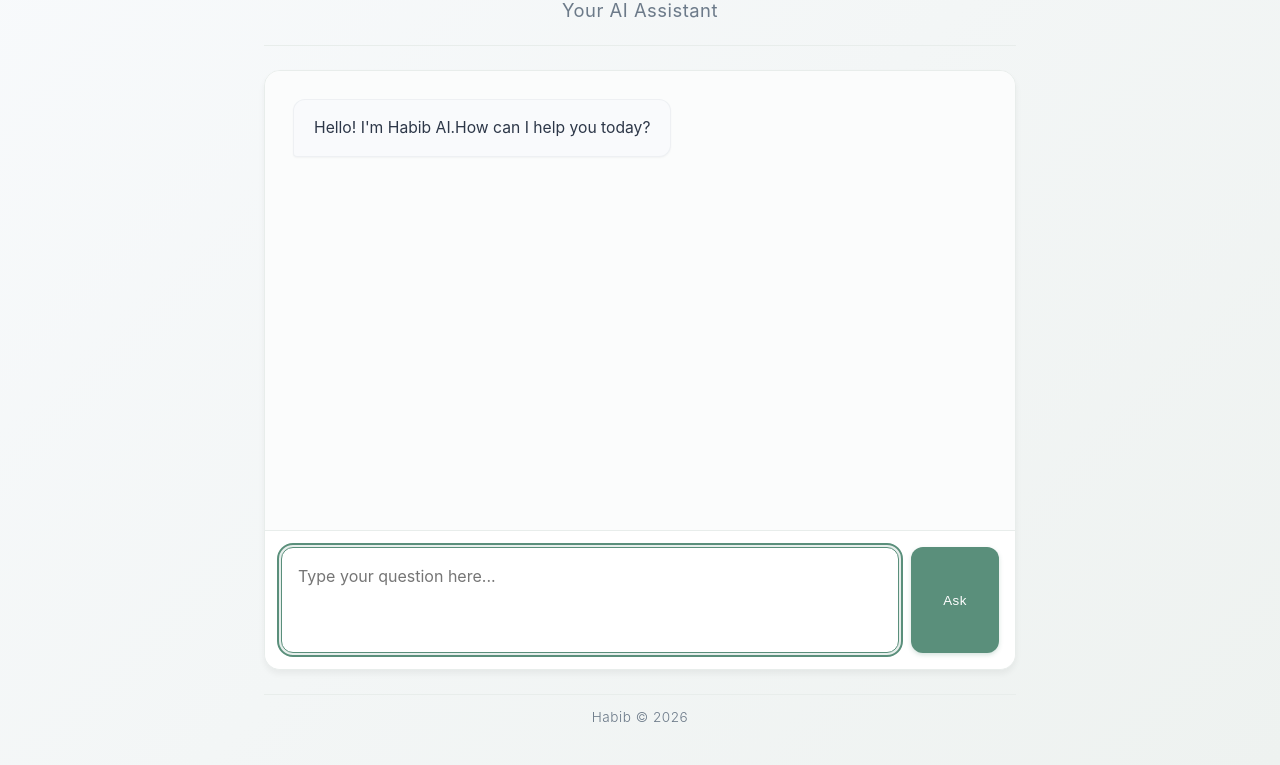
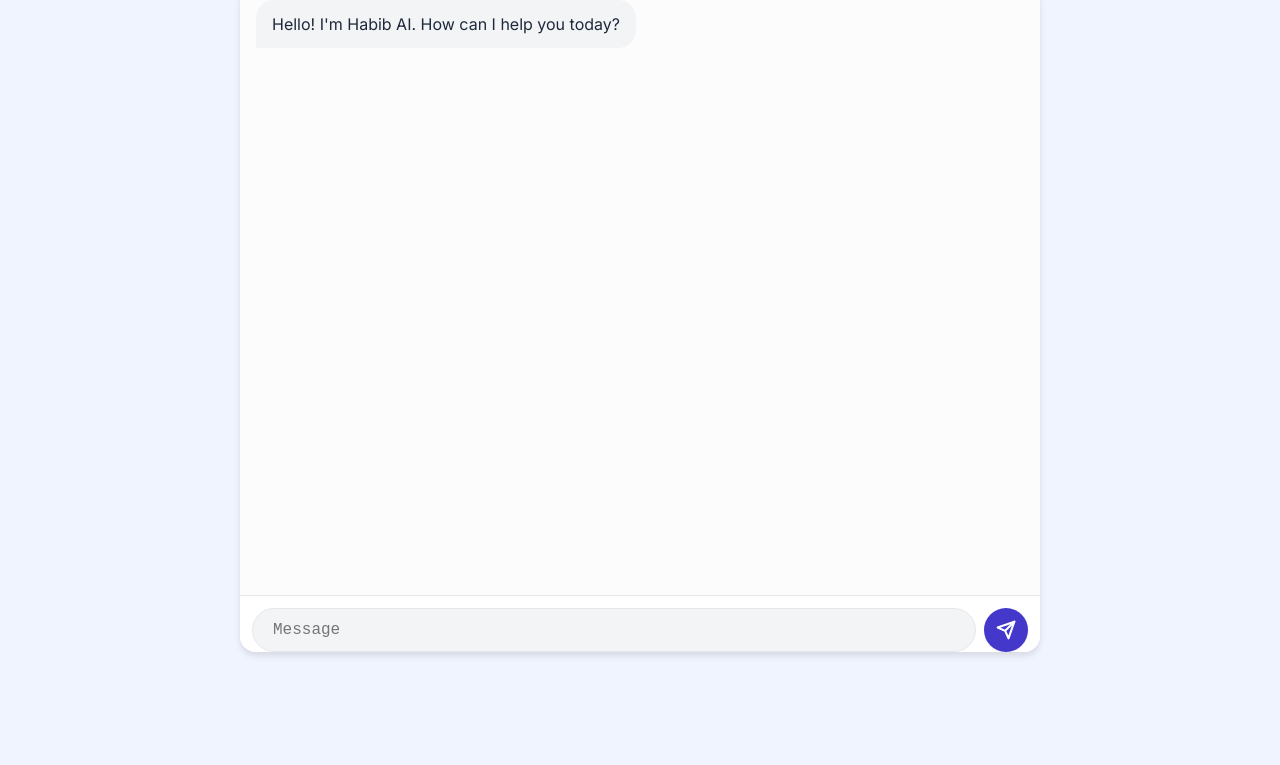
Before and after one commit to s21rp/llm-chat-app, a website: page public/index.html in a window 1280 px wide. Shown: the part 116-881 px from the top of the page. After the commit the page ends 800 px from the top, so only its background shows below. Drawn offline with Linux system fonts and the light colour scheme.

Commit message:
Update index.html

```diff
--- a/public/index.html
+++ b/public/index.html
@@ -2,378 +2,52 @@
 <html lang="en">
 <head>
     <meta charset="UTF-8" />
-		<meta name="viewport" content="width=device-width, initial-scale=1.0" />
+    <meta name="viewport" content="width=device-width,initial-scale=1,maximum-scale=1,user-scalable=no,viewport-fit=cover" />
     <title>Habib AI</title>
+    <link href="https://fonts.googleapis.com/css2?family=Inter:wght@400;600;800&display=swap" rel="stylesheet">
     <style>
-			:root {
-    /* Zen-inspired color palette: soft, natural, and calming */
-    --primary-color: #5a8f7b;        /* Muted sage green */
-    --primary-hover: #4a7a6b;        /* Slightly deeper green */
-    --light-bg: #fbfcfc;             /* Almost white with warm undertone */
-    --border-color: #e8edeb;         /* Soft neutral border */
-    --text-color: #2d3748;           /* Dark gray (not harsh black) */
-    --text-light: #6c7a89;           /* Medium gray for secondary text */
-    --user-msg-bg: #f8fbf9;          /* Very subtle green tint */
-    --assistant-msg-bg: #f9fafc;     /* Very subtle blue tint */
-    --shadow-sm: 0 1px 2px rgba(0, 0, 0, 0.04);
-    --shadow-md: 0 4px 6px rgba(0, 0, 0, 0.05);
-    --radius-sm: 8px;
-    --radius-md: 12px;
-    --radius-lg: 16px;
-    --transition: all 0.25s cubic-bezier(0.16, 1, 0.3, 1);
-}
-
-* {
-    box-sizing: border-box;
-    margin: 0;
-    padding: 0;
-}
-
-body {
-    font-family: -apple-system, BlinkMacSystemFont, "Segoe UI", Roboto, "Helvetica Neue", Arial, sans-serif;
-    line-height: 1.6;
-    color: var(--text-color);
-    background: linear-gradient(135deg, #f8fafc 0%, #eef2f0 100%);
-    padding: 1.5rem;
-    margin: 0 auto;
-    max-width: 800px;
-    transition: var(--transition);
-}
-
-/* Responsive adjustments for mobile */
-@media (max-width: 768px) {
-    body {
-        padding: 1rem;
-        font-size: 0.95rem;
-    }
-}
-
-header {
-    text-align: center;
-    margin-bottom: 1.5rem;
-    padding: 1.25rem 0;
-    border-bottom: 1px solid var(--border-color);
-    transition: var(--transition);
-}
-
-h1 {
-    font-size: 2.5rem;
-    color: var(--primary-color);
-    font-weight: 600;
-    letter-spacing: -0.5px;
-    margin-bottom: 0.25rem;
-    transition: var(--transition);
-}
-
-h2 {
-    color: var(--text-light);
-    font-weight: 400;
-    font-size: 1.15rem;
-    letter-spacing: 0.5px;
-}
-
-/* Chat container improvements */
-.chat-container {
-    display: flex;
-    flex-direction: column;
-    height: 75vh;
-    min-height: 450px;
-    border-radius: var(--radius-lg);
-    overflow: hidden;
-    box-shadow: var(--shadow-md);
-    background: white;
-    transition: var(--transition);
-    border: 1px solid var(--border-color);
-}
-
-/* Responsive height adjustments */
-@media (max-width: 768px) {
-    .chat-container {
-        height: 80vh;
-        min-height: 350px;
-        border-radius: var(--radius-md);
-    }
-}
-
-.chat-messages {
-    flex: 1;
-    overflow-y: auto;
-    padding: 1.75rem;
-    background-color: var(--light-bg);
-    display: flex;
-    flex-direction: column;
-    gap: 1.25rem;
-    scroll-behavior: smooth;
-}
-
-/* Message styling with Zen aesthetics */
-.message {
-    padding: 1rem 1.25rem;
-    border-radius: var(--radius-md);
-    max-width: 85%;
-    position: relative;
-    animation: fadeIn 0.3s ease-out forwards;
-    box-shadow: var(--shadow-sm);
-    line-height: 1.5;
-}
-
-@keyframes fadeIn {
-    from { opacity: 0; transform: translateY(10px); }
-    to { opacity: 1; transform: translateY(0); }
-}
-
-.message p {
-    white-space: pre-wrap;
-    margin: 0;
-    overflow-wrap: break-word;
-    font-size: 0.98rem;
-}
-
-/* User message styling */
-.user-message {
-    background-color: var(--user-msg-bg);
-    align-self: flex-end;
-    border-bottom-right-radius: 4px;
-    margin-left: auto;
-    border: 1px solid rgba(90, 143, 123, 0.12);
-}
-
-/* Assistant message styling */
-.assistant-message {
-    background-color: var(--assistant-msg-bg);
-    align-self: flex-start;
-    border-bottom-left-radius: 4px;
-    border: 1px solid rgba(108, 122, 137, 0.08);
-}
-
-/* Typing indicator with animation */
-.typing-indicator {
-    display: none;
-    font-style: italic;
-    color: var(--text-light);
-    padding: 1rem 1.75rem;
-    align-self: flex-start;
-    animation: pulse 1.5s infinite;
-}
-
-.typing-indicator.visible {
-    display: block;
-}
-
-@keyframes pulse {
-    0% { opacity: 0.6; }
-    50% { opacity: 1; }
-    100% { opacity: 0.6; }
-}
-
-/* Message input area */
-.message-input {
-    display: flex;
-    padding: 1rem;
-    border-top: 1px solid var(--border-color);
-    background-color: white;
-    gap: 0.75rem;
-}
-
-#user-input {
-    flex: 1;
-    padding: 1rem;
-    border: 1px solid var(--border-color);
-    border-radius: var(--radius-md);
-    font-family: inherit;
-    resize: none;
-    min-height: 56px;
-    font-size: 1rem;
-    transition: var(--transition);
-    line-height: 1.5;
-    box-shadow: inset 0 1px 2px rgba(0, 0, 0, 0.03);
-}
-
-#user-input:focus {
-    outline: none;
-    border-color: var(--primary-color);
-    box-shadow: 0 0 0 3px rgba(90, 143, 123, 0.15);
-}
-
-#send-button {
-    padding: 0 1.25rem;
-    background-color: var(--primary-color);
-    color: white;
-    border: none;
-    border-radius: var(--radius-md);
-    cursor: pointer;
-    transition: var(--transition);
-    font-weight: 500;
-    letter-spacing: 0.5px;
-    min-width: 72px;
-    display: flex;
-    align-items: center;
-    justify-content: center;
-    box-shadow: 0 2px 4px rgba(90, 143, 123, 0.25);
-}
-
-#send-button:hover {
-    background-color: var(--primary-hover);
-    transform: translateY(-1px);
-    box-shadow: 0 4px 8px rgba(90, 143, 123, 0.3);
-}
-
-#send-button:active {
-    transform: translateY(0);
-}
-
-#send-button:disabled {
-    background-color: #a0b8b3;
-    cursor: not-allowed;
-    transform: none;
-    box-shadow: none;
-}
-
-/* Footer styling */
-footer {
-    margin-top: 1.5rem;
-    text-align: center;
-    font-size: 0.85rem;
-    color: var(--text-light);
-    padding: 0.75rem;
-    border-top: 1px solid var(--border-color);
-    font-weight: 300;
-    letter-spacing: 0.5px;
-}
-
-/* Scrollbar styling for WebKit */
-.chat-messages::-webkit-scrollbar {
-    width: 6px;
-}
-
-.chat-messages::-webkit-scrollbar-track {
-    background: var(--light-bg);
-    border-radius: 10px;
-}
-
-.chat-messages::-webkit-scrollbar-thumb {
-    background: #cbd5e0;
-    border-radius: 10px;
-    transition: var(--transition);
-}
-
-.chat-messages::-webkit-scrollbar-thumb:hover {
-    background: #a0aec0;
-}
-
-/* Mobile optimizations */
-@media (max-width: 480px) {
-    h1 {
-        font-size: 2.1rem;
-    }
-
-    h2 {
-        font-size: 1.05rem;
-    }
-
-    .chat-messages {
-        padding: 1.25rem;
-        gap: 1rem;
-    }
-
-    .message {
-        max-width: 92%;
-        padding: 0.9rem 1.1rem;
-        font-size: 0.95rem;
-    }
-
-    .message-input {
-        padding: 0.85rem;
-        flex-direction: column;
-    }
-
-    #user-input {
-        min-height: 50px;
-        padding: 0.9rem;
-        margin-bottom: 0.5rem;
-    }
-
-    #send-button {
-        min-width: 100%;
-        padding: 0.9rem;
-        margin: 0;
-    }
-
-    footer {
-        font-size: 0.8rem;
-        padding: 0.5rem;
-    }
-}
-
-/* Subtle hover effects for desktop */
-@media (min-width: 769px) {
-    .message:hover {
-        transform: translateY(-1px);
-        box-shadow: 0 2px 4px rgba(0, 0, 0, 0.06);
-    }
-
-    #send-button {
-        min-width: 88px;
-    }
-}
-
-/* Focus states for accessibility */
-#user-input:focus-visible {
-    outline: 2px solid var(--primary-color);
-    outline-offset: 2px;
-}
-
-#send-button:focus-visible {
-    outline: 2px solid rgba(90, 143, 123, 0.5);
-    outline-offset: 2px;
-}
-
-/* Reduce motion for accessibility */
-@media (prefers-reduced-motion: reduce) {
-    * {
-        transition: none !important;
-        animation: none !important;
-    }
-
-    .message {
-        animation: none !important;
-    }
-}
+        :root{--p:#4338ca;--ph:#3730a3;--bg:#f9fafb;--bc:#e5e7eb;--t:#1e293b;--tl:#4b5563;--ub:#dbeafe;--ab:#f3f4f6;--sb:env(safe-area-inset-bottom,16px)}
+        *{box-sizing:border-box;margin:0;padding:0;-webkit-tap-highlight-color:transparent}
+        body{font-family:'Inter',sans-serif;height:100vh;overscroll-behavior:none;display:flex;flex-direction:column;position:fixed;width:100%;color:var(--t)}
+        header{text-align:center;padding:.75rem 0;background:#fff;border-bottom:1px solid var(--bc);flex-shrink:0}
+        h1{font-size:1.5rem;background:linear-gradient(to right,var(--p),#7c3aed);-webkit-background-clip:text;background-clip:text;color:transparent;font-weight:800}
+        h4{font-size:.7rem;color:var(--tl);text-transform:uppercase;letter-spacing:.05em}
+        .chat-container{display:flex;flex-direction:column;flex:1;width:100%;max-width:800px;margin:0 auto;overflow:hidden;background:#fff}
+        .chat-messages{flex:1;overflow-y:auto;padding:1rem;display:flex;flex-direction:column;gap:.75rem;background:#fcfcfd}
+        .message{padding:.8rem 1rem;max-width:85%;animation:f .2s ease-out;font-size:16px;line-height:1.4}
+        @keyframes f{from{opacity:0;transform:translateY(5px)}to{opacity:1;transform:translateY(0)}}
+        .user-message{background:var(--p);color:#fff;align-self:flex-end;border-radius:18px 18px 2px 18px}
+        .assistant-message{background:var(--ab);align-self:flex-start;border-radius:18px 18px 18px 2px}
+        .input-area{padding:.75rem;padding-bottom:var(--sb);background:#fff;border-top:1px solid var(--bc);display:flex;align-items:flex-end;gap:.5rem}
+        #user-input{flex:1;padding:.75rem 1.25rem;border:1px solid var(--bc);border-radius:24px;font-size:16px;max-height:120px;resize:none;background:#f3f4f6;outline:0}
+        #send-button{width:44px;height:44px;border-radius:50%;background:var(--p);color:#fff;border:0;display:flex;align-items:center;justify-content:center;flex-shrink:0;box-shadow:0 1px 2px rgba(0,0,0,.05)}
+        .typing-indicator{padding:.5rem 1rem;font-size:.8rem;color:var(--tl);display:none}
+        .typing-indicator.visible{display:flex;align-items:center;gap:5px}
+        @media (min-width:768px){body{position:static;padding:2rem;background:#f0f4ff}.chat-container{height:80vh;border-radius:16px;box-shadow:0 4px 6px rgba(0,0,0,.1)}}
     </style>
 </head>
 <body>
-		<header>
-			<h1>Habib</h1>
-			<h2>Your AI Assistant</h2>
-		</header>
-
+    <header><h1>Habib</h1><h4>AI Assistant</h4></header>
     <div class="chat-container">
         <div id="chat-messages" class="chat-messages">
-				<div class="message assistant-message">
-					<p>Hello! I'm Habib AI.How can I help you today?</p>
+            <div class="message assistant-message"><p>Hello! I'm Habib AI. How can I help you today?</p></div>
+        </div>
+        <div class="typing-indicator" id="typing-indicator"><span>Thinking...</span></div>
+        <div class="input-area">
+            <textarea id="user-input" placeholder="Message" rows="1"></textarea>
+            <button id="send-button">
+                <svg width="20" height="20" viewBox="0 0 24 24" fill="none" stroke="currentColor" stroke-width="2.5" stroke-linecap="round" stroke-linejoin="round"><line x1="22" y1="2" x2="11" y2="13"></line><polygon points="22 2 15 22 11 13 2 9 22 2"></polygon></svg>
+            </button>
         </div>
     </div>
-
-			<div class="typing-indicator" id="typing-indicator">
-				Habib is thinking...
-			</div>
-
-			<div class="message-input">
-				<textarea
-					id="user-input"
-					placeholder="Type your question here..."
-					rows="3"
-					autofocus
-				></textarea>
-				<button id="send-button">Ask</button>
-			</div>
-		</div>
-
-		<footer>
-			<p>Habib &copy; 2026</p>
-		</footer>
-
-		<!-- Chat app script -->
+    <script>
+        const ui=document.getElementById('user-input'),cm=document.getElementById('chat-messages');
+        ui.addEventListener('input',function(){this.style.height='auto';this.style.height=this.scrollHeight+'px'});
+        const up=()=>{const vh=window.visualViewport?window.visualViewport.height:window.innerHeight;document.body.style.height=`${vh}px`};
+        if(window.visualViewport){window.visualViewport.addEventListener('resize',up);window.visualViewport.addEventListener('scroll',up)}
+        window.addEventListener('load',up);
+        new MutationObserver(()=>cm.scrollTop=cm.scrollHeight).observe(cm,{childList:true});
+    </script>
     <script src="chat.js"></script>
 </body>
 </html>
```
Lines whose indentation alone changed are shown as unchanged.
